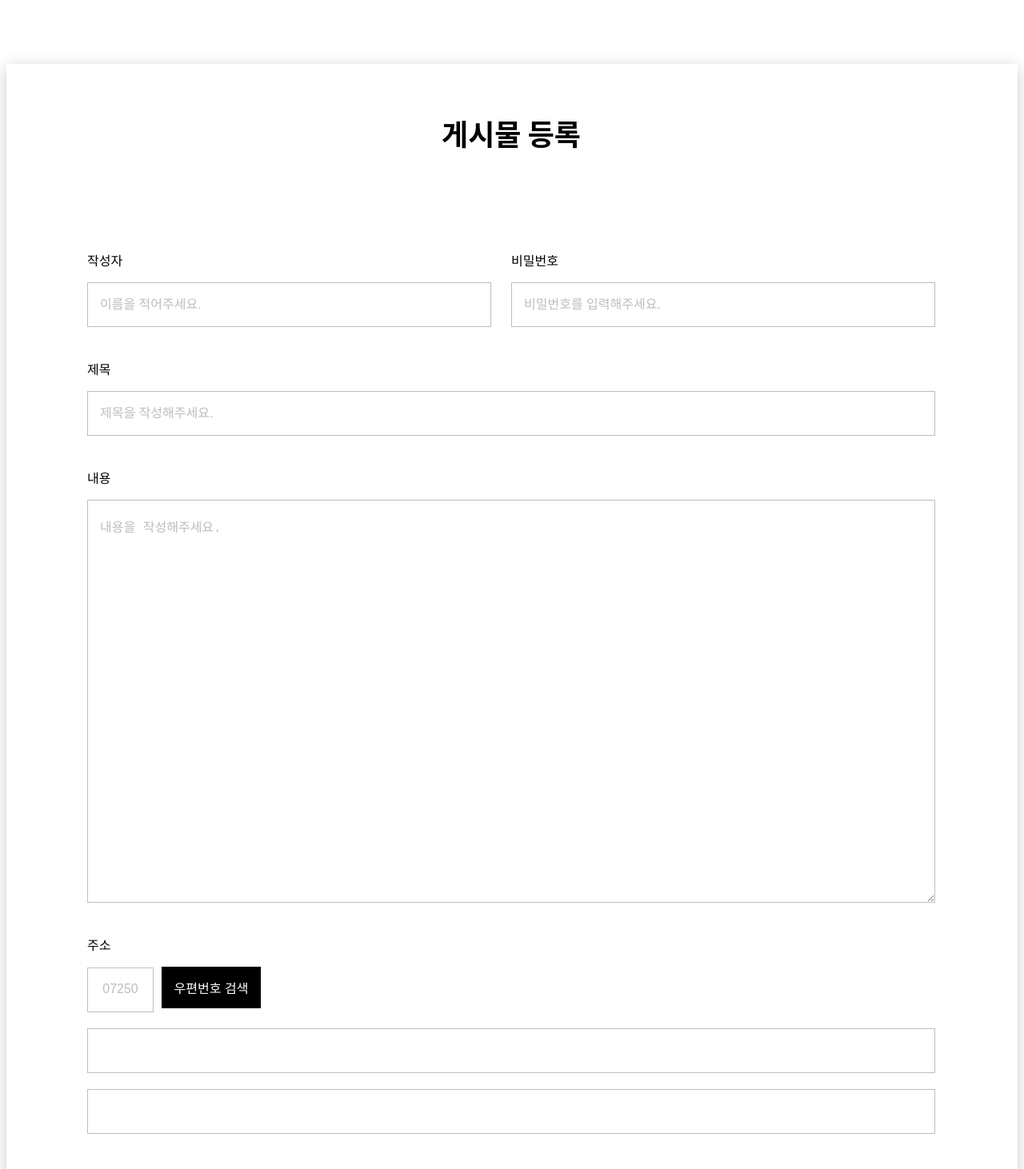
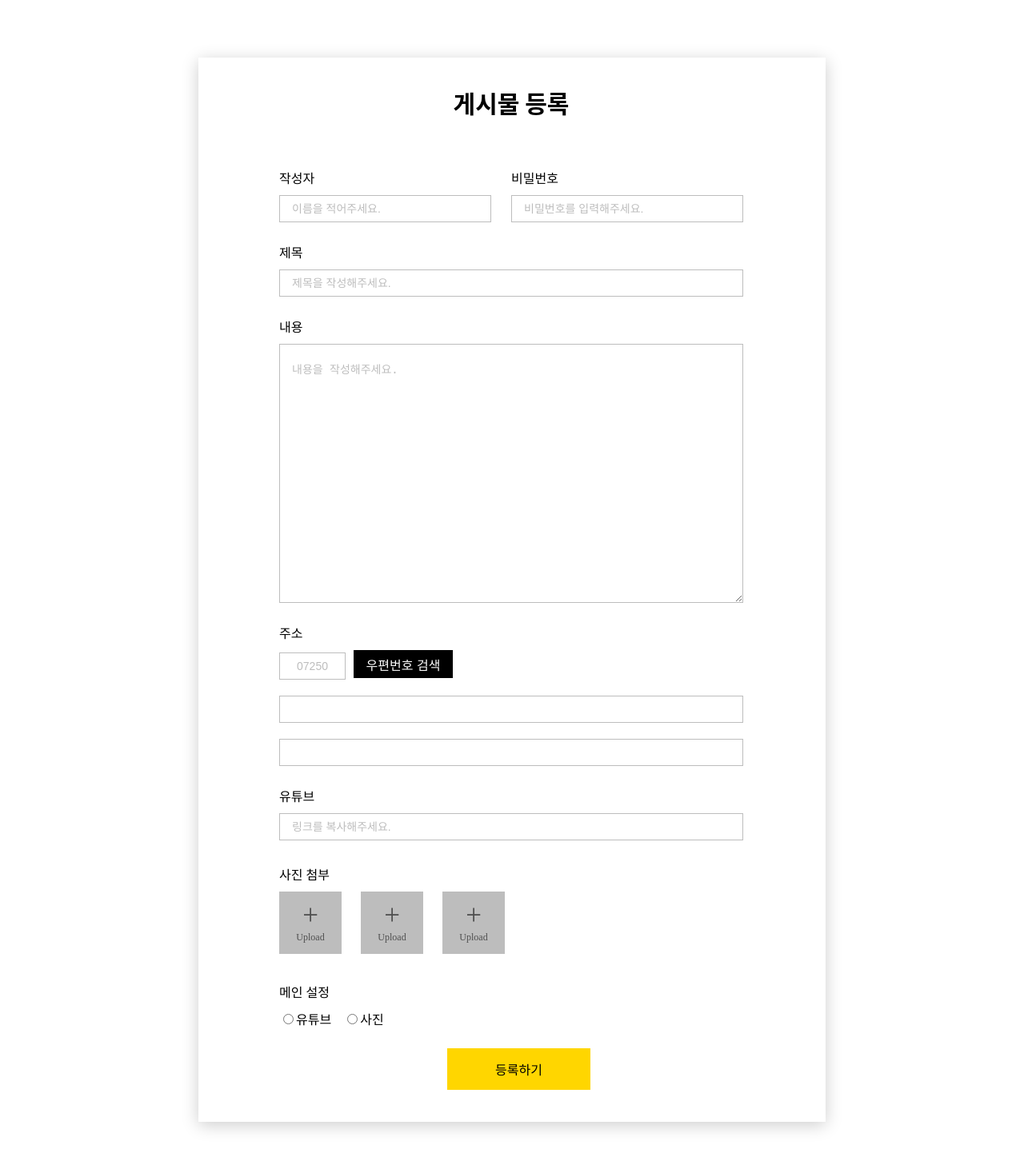
Before and after one commit to chaeyeon-yang/Next-Js-Study, a Next.js app in the folder freeboard_frontend/: page /boards/new in a window 1280 px wide. Shown: the top 1462 px of the page at 80% size. Built offline with nearby package versions, Linux system fonts and the light colour scheme.

Commit message:
Style: 컴포넌트 크기 조정

```diff
--- a/freeboard_frontend/styles/boards/new/emotions.js
+++ b/freeboard_frontend/styles/boards/new/emotions.js
@@ -3,12 +3,12 @@ import styled from "@emotion/styled";
 export const Body = styled.div`
     display: flex;
     justify-content: center;
-    margin: 5rem 0;
+    margin: 4.5rem 15rem;
 `;
 
 export const Container = styled.div`
-    width: 1200px;
-    height: 1847px;
+    width: 100%;
+    height: 100%;
     box-shadow: 0px 4px 20px rgba(0, 0, 0, 0.2);
     padding-left: 101px;
     padding-right: 103px;
@@ -17,67 +17,67 @@ export const Container = styled.div`
 export const Title = styled.div`
     font-family: "Noto Sans CJK KR";
     font-weight: 700;
-    font-size: 36px;
+    font-size: 30px;
     line-height: 53px;
     text-align: center;
-    margin-top: 60px;
+    margin-top: 30px;
 `;
 
 export const WriterWrapper = styled.div`
     display: flex;
     justify-content: space-between;
-    margin-top: 80px;
+    margin-top: 30px;
 `;
 
 export const Label = styled.div`
     font-size: 16px;
     font-weight: 500;
-    margin-bottom: 16px;
+    margin-bottom: 10px;
 `;
 
 export const Writer = styled.input`
-    height: 52px;
+    height: 30px;
     border: 1px solid #bdbdbd;
     padding-left: 15px;
     margin-right: 25px;
 
     &::placeholder {
         color: #bdbdbd;
-        font-size: 16px;
+        font-size: 14px;
     }
 `;
 
 export const Password = styled.input`
-    height: 52px;
+    height: 30px;
     border: 1px solid #bdbdbd;
     padding-left: 15px;
 
     &::placeholder {
         color: #bdbdbd;
-        font-size: 16px;
+        font-size: 14px;
     }
 `;
 
 export const InputWrapper = styled.div`
     width: 100%;
-    padding-top: 40px;
+    padding-top: 25px;
     display: flex;
     flex-direction: column;
 `;
 
 export const PostTitle = styled.input`
-    height: 52px;
+    height: 30px;
     border: 1px solid #bdbdbd;
     padding-left: 15px;
 
     &::placeholder {
         color: #bdbdbd;
-        font-size: 16px;
+        font-size: 14px;
     }
 `;
 
 export const Contents = styled.textarea`
-    height: 480px;
+    height: 300px;
     border: 1px solid #bdbdbd;
     padding-left: 15px;
     padding-top: 20px;
@@ -85,7 +85,7 @@ export const Contents = styled.textarea`
 
     &::placeholder {
         color: #bdbdbd;
-        font-size: 16px;
+        font-size: 14px;
     }
 `;
 
@@ -93,11 +93,11 @@ export const ZipWrapper = styled.div``;
 export const ZipCode = styled.input`
     border: 1px solid #bdbdbd;
     width: 77px;
-    height: 52px;
+    height: 30px;
     &::placeholder {
         text-align: center;
         color: #bdbdbd;
-        font-size: 16px;
+        font-size: 14px;
     }
 `;
 
@@ -108,28 +108,28 @@ export const ZipCodeBtn = styled.button`
     font-size: 16px;
     border: 1px solid black;
     width: 124px;
-    height: 52px;
+    height: 35px;
     margin-left: 10px;
 `;
 
 export const Address = styled.input`
-    height: 52px;
+    height: 30px;
     margin-top: 20px;
     border: 1px solid #bdbdbd;
 `;
 
 export const YoutubeLink = styled.input`
-    height: 45.78px;
+    height: 30px;
     border: 1px solid #bdbdbd;
     padding-left: 15px;
     &::placeholder {
         color: #bdbdbd;
-        font-size: 16px;
+        font-size: 14px;
     }
 `;
 
 export const ImgSection = styled.div`
-    margin-top: 40px;
+    margin-top: 30px;
 `;
 
 export const ImgWrapper = styled.div`
@@ -166,7 +166,7 @@ export const RadioWrapper = styled.div`
 export const Radio = styled.input``;
 
 export const RadioSection = styled.div`
-    margin-top: 50px;
+    margin-top: 35px;
 `;
 
 export const Youtube = styled.div`
@@ -182,17 +182,14 @@ export const ImageLabel = styled.label`
     font-weight: 500;
 `;
 
-export const Btn = styled.div`
-    display: flex;
-    justify-contents: center;
-    align-items: center;
-`;
+export const Btn = styled.div``;
 
 export const RegisterBtn = styled.button`
     background-color: #ffd600;
-    padding: 14px 60px 14px 60px;
+    padding: 14px 60px;
     border: none;
     font-size: 16px;
-    margin-top: 35px;
-    margin-left: 500px;
+    margin-top: 25px;
+    margin-bottom: 40px;
+    margin-left: 210px;
 `;
```
